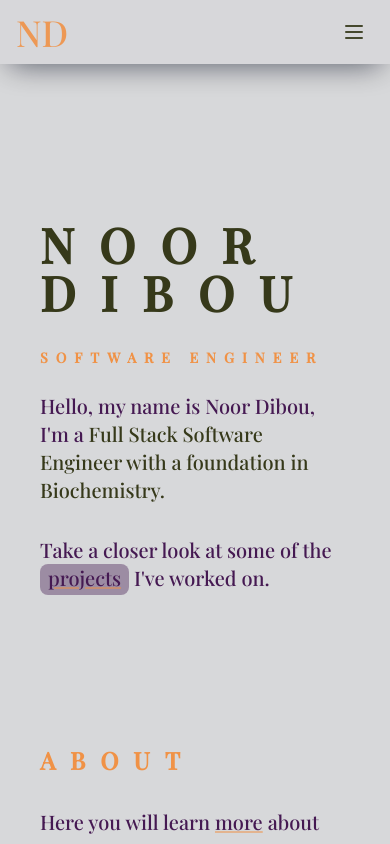
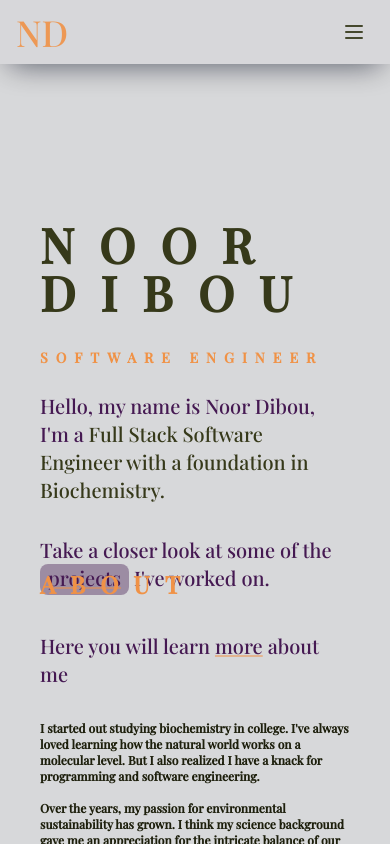
Before and after one commit to Noordibou/Portfolio, a Next.js app: page / in a window 390 px wide. Built offline with nearby package versions, Linux system fonts and the light colour scheme.

Commit message:
fixed projects button

```diff
--- a/components/About.tsx
+++ b/components/About.tsx
@@ -25,9 +25,8 @@ function ScrollSection({ children }: ScrollSectionProps) {
 
 export default function About() {
   return (
+    <div className='relative max-w-contentContainer mx-auto  md:top-60 py-8 lgl:py-32 mdl:py-24 flex flex-col gap-20'>
     <ScrollSection>
-    <section
-      className='relative max-w-contentContainer mx-auto top-44 md:top-60 py-8 lgl:py-32 mdl:py-24 flex flex-col gap-20  '>
       <motion.div
       initial={{ y: -10, opacity: 0 }}
       animate={{ y: 0, opacity: 1 }}
@@ -52,7 +51,7 @@ export default function About() {
           </div>
         </div>
       </motion.div>
-    </section>
     </ScrollSection>
+    </div>
   )
 }
--- a/components/Hero.tsx
+++ b/components/Hero.tsx
@@ -50,9 +50,11 @@ export default function Hero() {
                     </div>
                     ))}
                     </div>
-                <div className='mr-3 md:pb-12 text-xl lgl:text-2xl text-textLight md:w-4/5  '>
-                    <Link href='#projects'>Take a closer look at some of the <span className=' bg-textLight/40  rounded-lg px-2 pb-1 md:py-2 underline decoration-textBright/50'>projects</span> {''} I&apos;ve worked on.
-                    </Link>
+                    <div className='z-30'>
+                <div className='mr-3 md:pb-12 text-xl lgl:text-2xl text-textLight md:w-4/5'>
+                    <p>Take a closer look at some of the <Link href='#projects' className=' bg-textLight/40  rounded-lg px-2 pb-1 md:py-2 underline decoration-textBright/50 z-40'>projects</Link> {''} I&apos;ve worked on.
+                    </p>
+                    </div>
                 </div>
                 </div>
                 </div>
--- a/pages/index.tsx
+++ b/pages/index.tsx
@@ -49,7 +49,7 @@ export default function Home() {
 
           <div className='h-[88hv] mx-auto p-5 px-10'>
             <ScrollSection>
-              <section id='hero'>
+              <section id='hero' className='z-30'>
                 <Hero />
               </section>
             </ScrollSection>
@@ -57,7 +57,6 @@ export default function Home() {
               <section id='about'>
                 <About />
               </section>
-
 
               <section id='skills'>
                 <Skills />
```
